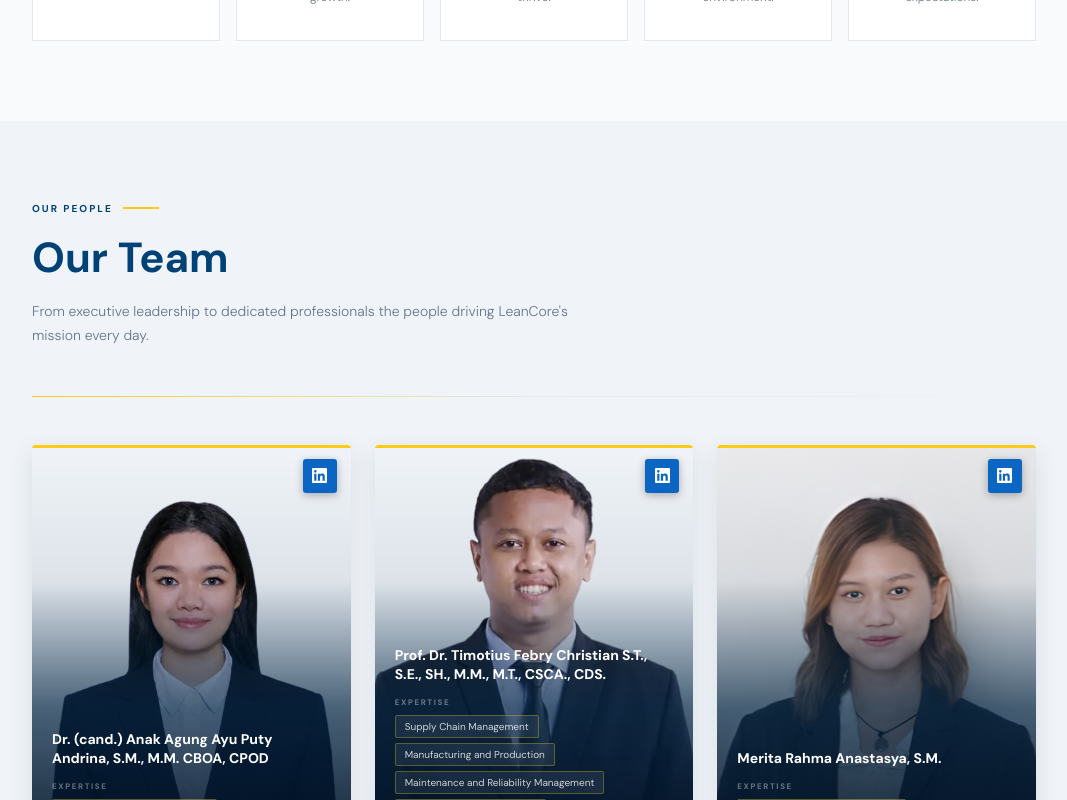
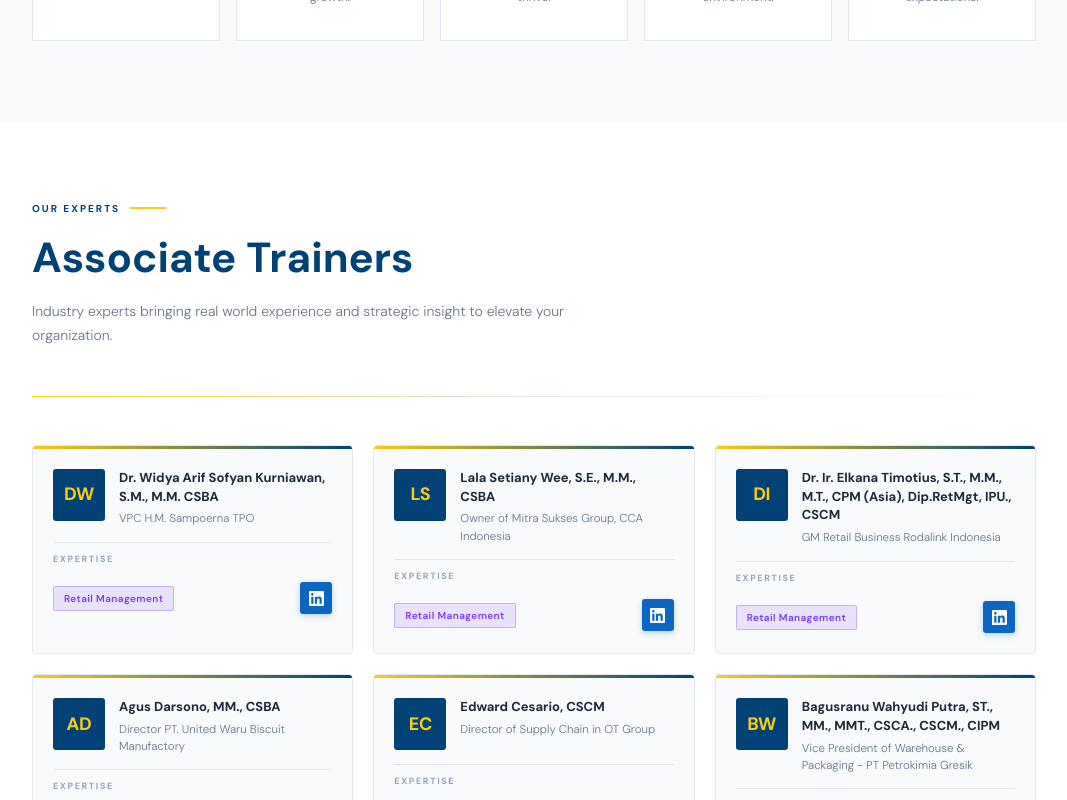
Before and after one commit to operasiunggulindonesia/companyProfile, a Next.js app: page /about in a window 1280 px wide. Shown: the part 4080-4880 px from the top of the page, without its empty margins (106-1173 px from the left). Built offline with nearby package versions, Linux system fonts and the light colour scheme.

Commit message:
delete halaman about

```diff
--- a/app/about/page.tsx
+++ b/app/about/page.tsx
@@ -1807,7 +1807,7 @@ export default function AboutCompany() {
         </section>
 
         {/* ── OUR PEOPLE (merged) ── */}
-        <section className="team-section">
+        {/* <section className="team-section">
           <div className="sec-wrap">
             <p
               className="sec-eyebrow"
@@ -1880,7 +1880,7 @@ export default function AboutCompany() {
               ))}
             </div>
           </div>
-        </section>
+        </section> */}
 
         {/* ── ASSOCIATE TRAINERS ── */}
         <section className="trainers-section">
```
